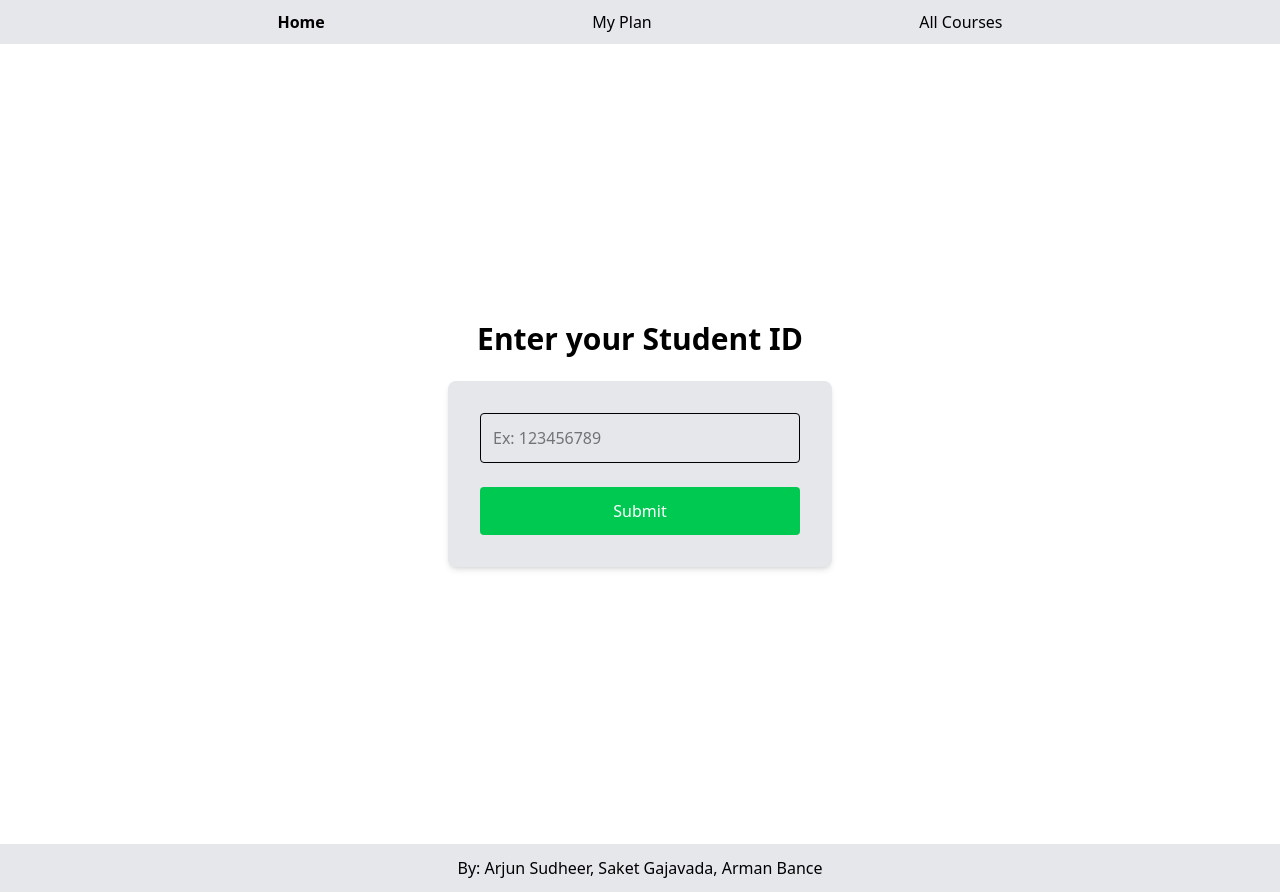
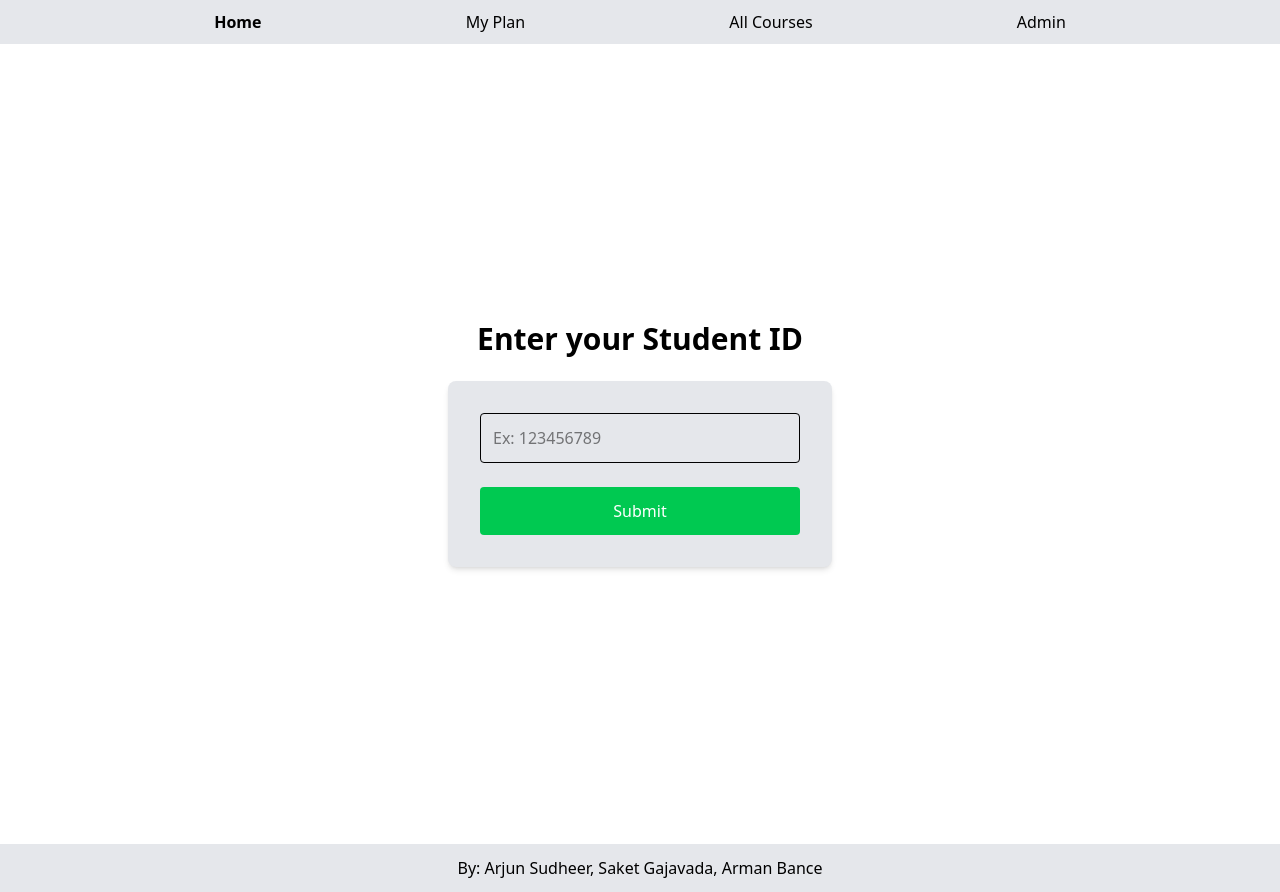
Before and after one commit to arjunsudheer/cs157a-course-planner, a React (Vite) app in the folder frontend/: page / in a window 1280 px wide. Built offline with nearby package versions, Linux system fonts and the light colour scheme.

Commit message:
Fixed Admin showing on nav bar

```diff
--- a/frontend/src/navigation/navbar.tsx
+++ b/frontend/src/navigation/navbar.tsx
@@ -91,7 +91,7 @@ const Navbar = () => {
 					<hr className='block md:hidden' />
 				</NavLink>
 				{/* Link to Admin page (only shown for admin users) */}
-				{isAdmin && (
+				{(
 					<NavLink
 						to='/admin'
 						className={({ isActive }) => (isActive ? "font-bold" : "font-normal")}
```
